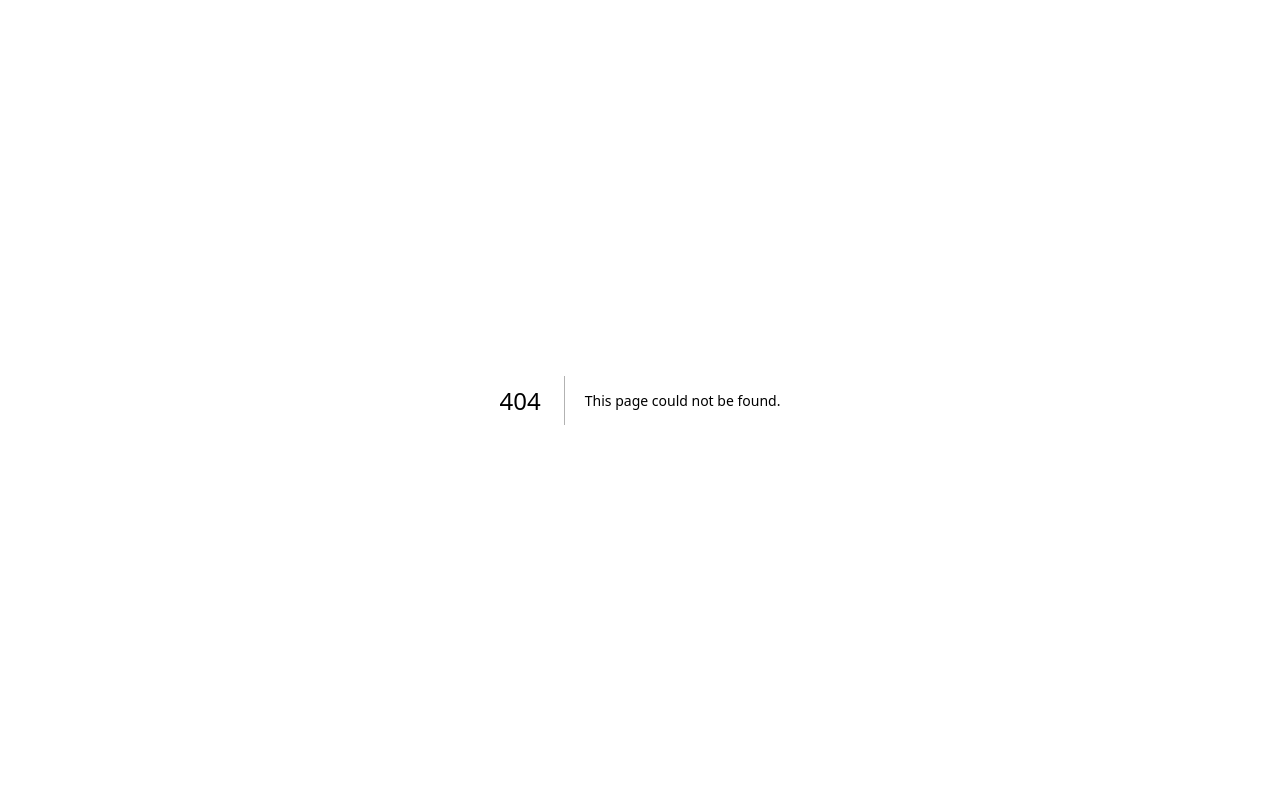
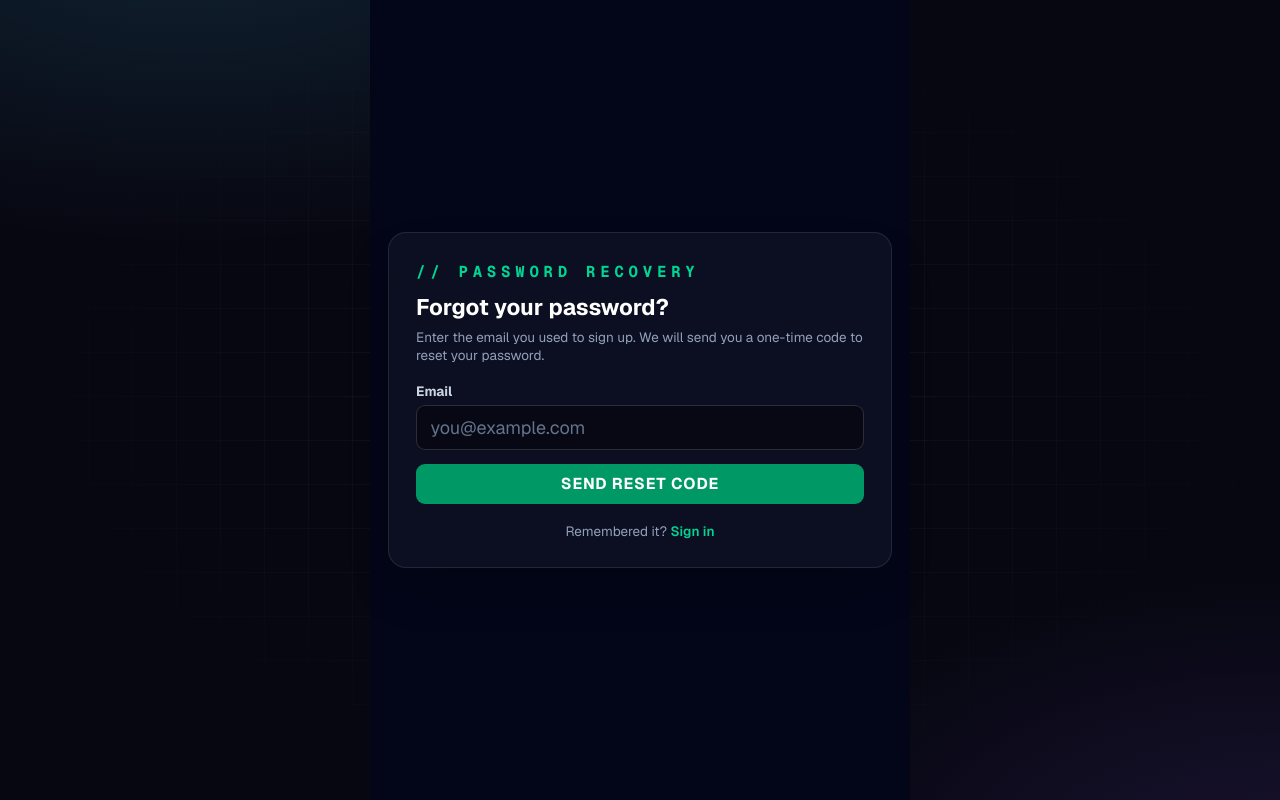
Before and after one commit to MaryammAhmed/G-project, a Next.js app in the folder Frontend/cyberguard-frontend/: page /forgot-password in a window 1280 px wide. Before the commit this address had no page. Built offline with nearby package versions, Linux system fonts and the light colour scheme; no server answers.

Commit message:
feat: password recovery - Add forgot password page (/forgot-password) with secure email submission that prevents user enumeration via uniform responses.

```diff
--- /dev/null
+++ b/Frontend/cyberguard-frontend/app/forgot-password/page.tsx
@@ -0,0 +1,112 @@
+"use client";
+
+/*
+  app/forgot-password/page.tsx
+  ============================
+  FORGOT PASSWORD: the player enters their email and we send a one-time reset code.
+
+  The form posts to /api/auth/forgot-password. The server always replies with the
+  same message whether or not the email exists, so this page cannot be used to
+  enumerate accounts. On success we move to /reset-password.
+*/
+
+import { useState } from "react";
+import Link from "next/link";
+import { useRouter } from "next/navigation";
+import CyberShell from "@/components/layout/CyberShell";
+import { API_BASE_URL } from "@/lib/api";
+
+const MONO = { fontFamily: "var(--font-mono), ui-monospace, monospace" };
+
+export default function ForgotPasswordPage() {
+  const router = useRouter();
+  const [email, setEmail] = useState("");
+  const [busy, setBusy] = useState(false);
+  const [error, setError] = useState("");
+  const [sent, setSent] = useState(false);
+
+  async function handleSubmit(e: React.FormEvent) {
+    e.preventDefault();
+    setBusy(true);
+    setError("");
+    try {
+      const res = await fetch(`${API_BASE_URL}/api/auth/forgot-password`, {
+        method: "POST",
+        headers: { "Content-Type": "application/json" },
+        body: JSON.stringify({ email }),
+      });
+      if (!res.ok) {
+        const data = await res.json().catch(() => ({}));
+        throw new Error(data.detail || "Could not send the reset code. Try again.");
+      }
+      setSent(true);
+    } catch (err) {
+      setError(err instanceof Error ? err.message : "Something went wrong.");
+    } finally {
+      setBusy(false);
+    }
+  }
+
+  return (
+    <CyberShell>
+      <main className="min-h-screen bg-slate-950 flex items-center justify-center p-4">
+        <div className="w-full max-w-md rounded-2xl border border-white/10 bg-[#0c0e22] p-6 shadow-2xl">
+          <p className="text-[10px] font-bold tracking-[0.3em] text-emerald-400" style={MONO}>
+            {"// PASSWORD RECOVERY"}
+          </p>
+          <h1 className="mt-2 text-xl font-bold text-white">Forgot your password?</h1>
+          <p className="mt-1 text-xs text-slate-400">
+            Enter the email you used to sign up. We will send you a one-time code to reset your password.
+          </p>
+
+          {!sent ? (
+            <form onSubmit={handleSubmit} className="mt-4 space-y-3">
+              <div>
+                <label htmlFor="fp-email" className="block text-xs font-bold text-slate-300">Email</label>
+                <input
+                  id="fp-email"
+                  type="email"
+                  required
+                  autoComplete="email"
+                  value={email}
+                  onChange={(e) => setEmail(e.target.value)}
+                  className="mt-1 w-full rounded-lg border border-white/15 bg-black/40 px-3 py-2 text-sm text-white placeholder-slate-500 focus:border-emerald-400 focus:outline-none"
+                  placeholder="you@example.com"
+                />
+              </div>
+
+              {error && (
+                <p className="rounded-lg border border-red-500/50 bg-red-500/10 px-3 py-2 text-xs text-red-300" role="alert">
+                  {"✕ "}{error}
+                </p>
+              )}
+
+              <button
+                type="submit"
+                disabled={busy}
+                className="w-full rounded-lg bg-emerald-600 px-4 py-2 text-sm font-bold uppercase tracking-wider text-white transition hover:bg-emerald-500 disabled:cursor-wait disabled:opacity-60"
+              >
+                {busy ? "Sending..." : "Send reset code"}
+              </button>
+            </form>
+          ) : (
+            <div className="mt-4 rounded-lg border border-emerald-500/50 bg-emerald-500/10 px-3 py-3 text-xs text-emerald-200">
+              <p className="font-bold">If that email is registered, a reset code is on its way.</p>
+              <p className="mt-1">Check your inbox, then go to the reset page.</p>
+              <Link href="/reset-password" className="mt-2 inline-block font-bold underline">
+                Go to reset page &rarr;
+              </Link>
+            </div>
+          )}
+
+          <p className="mt-4 text-center text-xs text-slate-400">
+            Remembered it?{" "}
+            <Link href="/login" className="font-semibold text-emerald-400 hover:underline">
+              Sign in
+            </Link>
+          </p>
+        </div>
+      </main>
+    </CyberShell>
+  );
+}
```
